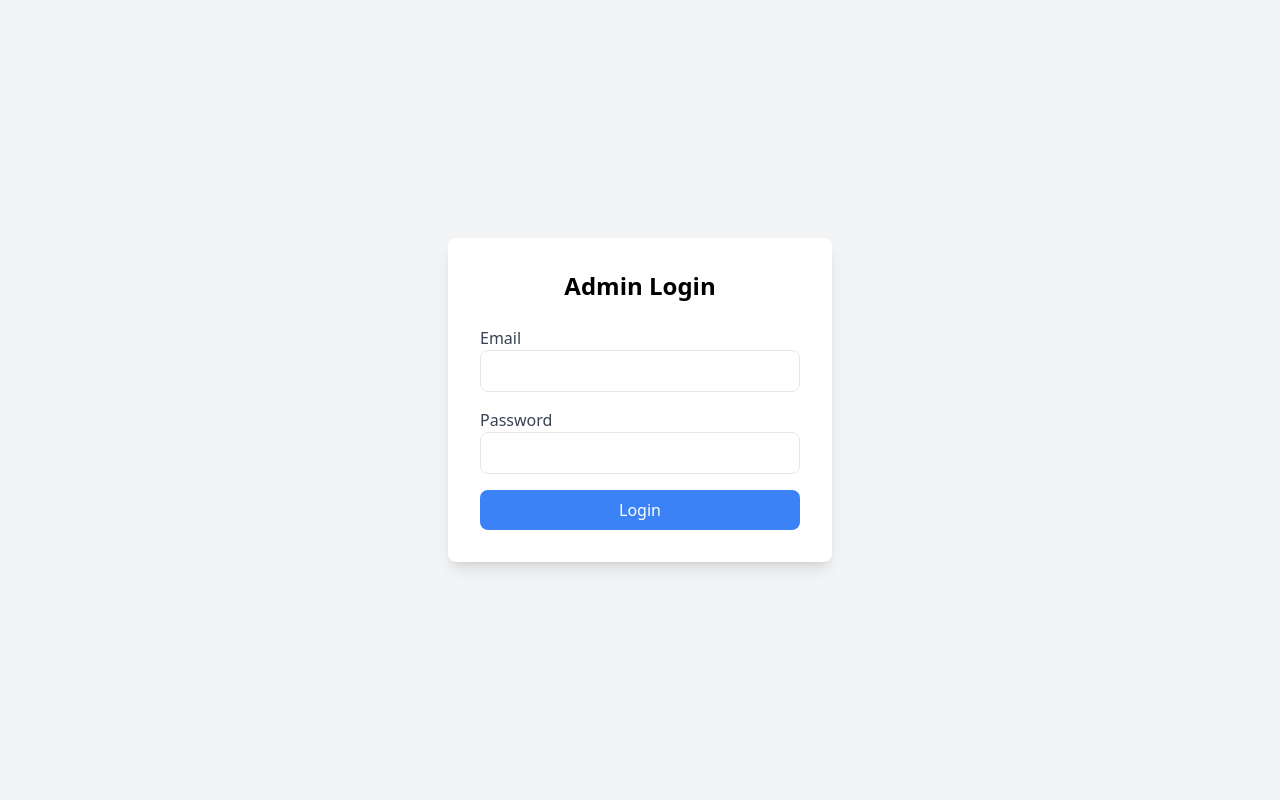
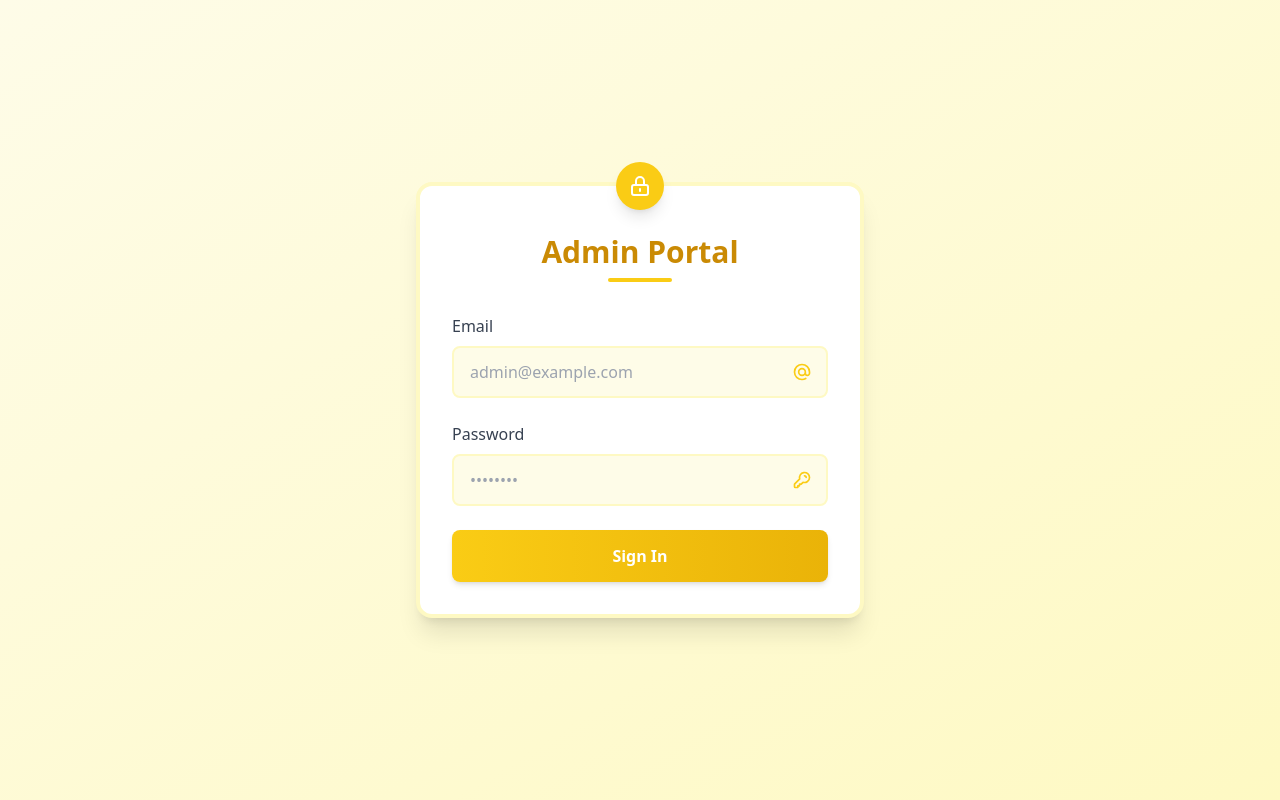
Before and after one commit to sandeep7070/LmsAdmin, a React (Vite) app: page /login in a window 1280 px wide. Built offline with nearby package versions, Linux system fonts and the light colour scheme; no server answers.

Commit message:
Authentication and Protected Routing

```diff
--- a/src/App.jsx
+++ b/src/App.jsx
@@ -1,64 +1,88 @@
-import { BrowserRouter, Routes, Route } from 'react-router-dom';
-import { Toaster } from 'sonner';
-import SideLayout from './SideHeader';
-import Dashboadsh from './Components/Dashboad/Dashboad';
-import ServiceTable from './Pages/Service/ServiceTable';
-import SimpleTable from './Pages/TeamP/TeamProtiles';
-import AboutCompany from './Pages/AboutCompany/AboutCompany';
-import CourseList from './Pages/Course/Course';
-import StyledTable from './Pages/Blog/BlogAll';
-import Testimonials from './Pages/Testimonials/Testimoials';
-import TestimonialForm from './Pages/Testimonials/TestimonialsForm';
-import RegistrationForm from './Pages/RegistrationsF/Registrations'
-import ServiceForm from './Pages/Service/ServiceForm'
-import UpdateJob from './Pages/Update-of-Job/UpdateJob'
-import NoticeBoad from './Pages/Notice-Boad/NoticeBoad'
-import CourseForm from './Pages/Course/CourseForm';
-import AdminDashboard from './Components/Staff ManagerDasboad/AdminDashboad';
-import Expense from './Pages/Expense/Expense';
-import ExpenseForm from './Pages/Expense/ExpenseForm';
-import JobForm from './Pages/Update-of-Job/JobForm';
-import Gallery from './Pages/Gallery/Gallery';
-import Inquiries from './Pages/Inquiries/Inquiries';
-import CompanyProfileForm from './Pages/AboutCompany/CompanyProfileForm';
-import AdminLogin from './Components/AdminAuthentication/AdminLogin';
+import { BrowserRouter, Routes, Route, Navigate } from "react-router-dom";
+import { Toaster } from "sonner";
+import { lazy, Suspense, useEffect } from "react";
+import { useSelector, useDispatch } from "react-redux";
+import { checkAuth } from "./Redux/Actions/authActions";
+import SideLayout from "./SideHeader";
+import AdminLogin from "./Components/AdminAuthentication/AdminLogin";
+import ProtectedRoute from "./Components/AdminAuthentication/ProtectedRoute";
+
+// Lazy-loaded components
+const Dashboard = lazy(() => import("./Components/Dashboad/Dashboad"));
+const AdminDashboard = lazy(() => import("./Components/Staff ManagerDasboad/AdminDashboad"));
+const ServiceTable = lazy(() => import("./Pages/Service/ServiceTable"));
+const ServiceForm = lazy(() => import("./Pages/Service/ServiceForm"));
+const SimpleTable = lazy(() => import("./Pages/TeamP/TeamProtiles"));
+const AboutCompany = lazy(() => import("./Pages/AboutCompany/AboutCompany"));
+const CompanyProfileForm = lazy(() => import("./Pages/AboutCompany/CompanyProfileForm"));
+const CourseList = lazy(() => import("./Pages/Course/Course"));
+const CourseForm = lazy(() => import("./Pages/Course/CourseForm"));
+const Expense = lazy(() => import("./Pages/Expense/Expense"));
+const ExpenseForm = lazy(() => import("./Pages/Expense/ExpenseForm"));
+const StyledTable = lazy(() => import("./Pages/Blog/BlogAll"));
+const Testimonials = lazy(() => import("./Pages/Testimonials/Testimoials"));
+const TestimonialForm = lazy(() => import("./Pages/Testimonials/TestimonialsForm"));
+const RegistrationForm = lazy(() => import("./Pages/RegistrationsF/Registrations"));
+const NoticeBoad = lazy(() => import("./Pages/Notice-Boad/NoticeBoad"));
+const UpdateJob = lazy(() => import("./Pages/Update-of-Job/UpdateJob"));
+const JobForm = lazy(() => import("./Pages/Update-of-Job/JobForm"));
+const Gallery = lazy(() => import("./Pages/Gallery/Gallery"));
+const Inquiries = lazy(() => import("./Pages/Inquiries/Inquiries"));
 
 function App() {
+  const { isAuthenticated } = useSelector((state) => state.auth);
+  const dispatch = useDispatch();
+
+  // Check authentication status on mount
+  useEffect(() => {
+    dispatch(checkAuth());
+  }, [dispatch]);
+
   return (
     <BrowserRouter>
       <Routes>
-        <Route path="/login" element={<AdminLogin />} />
-        <Route path="/*" element={
+        {/* Redirect to dashboard if already authenticated */}
+        <Route path="/login" element={isAuthenticated ? <Navigate to="/" replace /> : <AdminLogin />} />
+
+        {/* Protected routes */}
+        <Route
+          path="/*"
+          element={
+            <ProtectedRoute>
               <div className="flex">
                 <SideLayout />
                 <div className="flex-1">
+                  <Suspense fallback={<div className="text-center mt-10">Loading...</div>}>
                     <Routes>
-                <Route path="/" element={<Dashboadsh />} />
-                <Route path= "/StaffManeger" element={<AdminDashboard/>} />
+                      <Route path="/" element={<Dashboard />} />
+                      <Route path="/StaffManeger" element={<AdminDashboard />} />
                       <Route path="/Service" element={<ServiceTable />} />
-                <Route path='/Service/form' element={<ServiceForm />} />
+                      <Route path="/Service/form" element={<ServiceForm />} />
                       <Route path="/Team" element={<SimpleTable />} />
                       <Route path="/About" element={<AboutCompany />} />
                       <Route path="/About/form" element={<CompanyProfileForm />} />
                       <Route path="/Course" element={<CourseList />} />
                       <Route path="/Course/form" element={<CourseForm />} />
-                <Route path = "/Expense" element={<Expense/>} />
-                <Route path = "/Expense/form" element={<ExpenseForm/>} />
+                      <Route path="/Expense" element={<Expense />} />
+                      <Route path="/Expense/form" element={<ExpenseForm />} />
                       <Route path="/Blog" element={<StyledTable />} />
                       <Route path="/Testimonials" element={<Testimonials />} />
                       <Route path="/Testimonials/form" element={<TestimonialForm />} />
                       <Route path="/Registrations" element={<RegistrationForm />} />
-                <Route path='/Notice-Board' element={<NoticeBoad/>} />
+                      <Route path="/Notice-Board" element={<NoticeBoad />} />
                       <Route path="/Job" element={<UpdateJob />} />
                       <Route path="/Job/form" element={<JobForm />} />
                       <Route path="/Gallery" element={<Gallery />} />
                       <Route path="/Inquiries" element={<Inquiries />} />
                     </Routes>
+                  </Suspense>
                 </div>
-            <Toaster richColors position="top-center" />
               </div>
-        } />
+            </ProtectedRoute>
+          }
+        />
       </Routes>
+      <Toaster  position="top-center" richColors />
     </BrowserRouter>
   );
 }
--- a/src/Components/AdminAuthentication/AdminLogin.jsx
+++ b/src/Components/AdminAuthentication/AdminLogin.jsx
@@ -1,52 +1,113 @@
 import { useState } from "react";
+import { useDispatch } from "react-redux";
+import { checkAuth } from "../../Redux/Actions/authActions";
 import { useNavigate } from "react-router-dom";
+import { toast } from "sonner";
+import Spinner from "../../Components/Spinner/Spinner";
 
 const AdminLogin = () => {
   const [email, setEmail] = useState("");
   const [password, setPassword] = useState("");
+  const dispatch = useDispatch();
   const navigate = useNavigate();
+  const [loading, setLoading] = useState(false);
 
   const handleSubmit = async (e) => {
     e.preventDefault();
+    if (!email.trim()) {
+      toast("Email is required");
+      return;
+    }
+    if (!password.trim()) {
+      toast("Password is required");
+      return;
+    }
+    setLoading(true);
     try {
-
+      const response = await fetch(
+        "https://amsbackendlive.onrender.com/api/auth/login",
+        {
+          method: "POST",
+          credentials: "include",
+          headers: { "Content-Type": "application/json" },
+          body: JSON.stringify({ email, password }),
+        }
+      );
+      const data = await response.json();
+      if (response.ok) {
+        toast.success(data.message);
+        dispatch(checkAuth());
+        navigate("/");
+      } else {
+        toast.warning(data.message);
+      }
     } catch (error) {
-
+      console.error("Error during login:", error);
+    } finally {
+      setLoading(false);
     }
   };
 
   return (
-    <div className="flex items-center justify-center min-h-screen bg-gray-100">
-      <div className="bg-white p-8 rounded-lg shadow-lg w-96">
-        <h2 className="text-2xl font-bold mb-6 text-center">Admin Login</h2>
-        <form onSubmit={handleSubmit}>
-          <div className="mb-4">
-            <label className="block text-gray-700">Email</label>
+    <div className="min-h-screen bg-gradient-to-br from-yellow-50 to-yellow-100 flex items-center justify-center p-4">
+      <div className="relative bg-white rounded-2xl shadow-xl w-full max-w-md p-8 border-4 border-yellow-100">
+        {loading && <Spinner />}
+
+        {/* Decorative elements */}
+        <div className="absolute -top-6 left-1/2 transform -translate-x-1/2">
+          <div className="h-12 w-12 bg-yellow-400 rounded-full flex items-center justify-center shadow-lg">
+            <svg className="w-6 h-6 text-white" fill="none" stroke="currentColor" viewBox="0 0 24 24">
+              <path strokeLinecap="round" strokeLinejoin="round" strokeWidth="2" d="M12 15v2m-6 4h12a2 2 0 002-2v-6a2 2 0 00-2-2H6a2 2 0 00-2 2v6a2 2 0 002 2zm10-10V7a4 4 0 00-8 0v4h8z" />
+            </svg>
+          </div>
+        </div>
+
+        <h2 className="text-3xl font-bold text-center mb-8 text-yellow-600 mt-4">
+          Admin Portal
+          <div className="mt-2 w-16 h-1 bg-yellow-400 mx-auto rounded-full" />
+        </h2>
+
+        <form onSubmit={handleSubmit} className="space-y-6">
+          <div>
+            <label className="block text-gray-700 mb-2 font-medium">Email</label>
+            <div className="relative">
               <input
                 type="email"
                 value={email}
                 onChange={(e) => setEmail(e.target.value)}
-              className="w-full p-2 border rounded-lg focus:outline-none focus:ring focus:border-blue-300"
-              required
+                className="w-full px-4 py-3 rounded-lg bg-yellow-50 border-2 border-yellow-100 focus:border-yellow-400 focus:ring-2 focus:ring-yellow-200 outline-none transition-all"
+                placeholder="admin@example.com"
               />
+              <svg className="w-5 h-5 absolute right-4 top-1/2 transform -translate-y-1/2 text-yellow-400" fill="none" stroke="currentColor" viewBox="0 0 24 24">
+                <path strokeLinecap="round" strokeLinejoin="round" strokeWidth="2" d="M16 12a4 4 0 10-8 0 4 4 0 008 0zm0 0v1.5a2.5 2.5 0 005 0V12a9 9 0 10-9 9m4.5-1.206a8.959 8.959 0 01-4.5 1.207" />
+              </svg>
             </div>
-          <div className="mb-4">
-            <label className="block text-gray-700">Password</label>
+          </div>
+
+          <div>
+            <label className="block text-gray-700 mb-2 font-medium">Password</label>
+            <div className="relative">
               <input
                 type="password"
                 value={password}
                 onChange={(e) => setPassword(e.target.value)}
-              className="w-full p-2 border rounded-lg focus:outline-none focus:ring focus:border-blue-300"
-              required
+                className="w-full px-4 py-3 rounded-lg bg-yellow-50 border-2 border-yellow-100 focus:border-yellow-400 focus:ring-2 focus:ring-yellow-200 outline-none transition-all"
+                placeholder="••••••••"
               />
+              <svg className="w-5 h-5 absolute right-4 top-1/2 transform -translate-y-1/2 text-yellow-400" fill="none" stroke="currentColor" viewBox="0 0 24 24">
+                <path strokeLinecap="round" strokeLinejoin="round" strokeWidth="2" d="M15 7a2 2 0 012 2m4 0a6 6 0 01-7.743 5.743L11 17H9v2H7v2H4a1 1 0 01-1-1v-2.586a1 1 0 01.293-.707l5.964-5.964A6 6 0 1121 9z" />
+              </svg>
             </div>
+          </div>
+
           <button
             type="submit"
-            className="w-full bg-blue-500 text-white py-2 rounded-lg hover:bg-blue-600 transition"
+            className="w-full py-3.5 bg-gradient-to-r from-yellow-400 to-yellow-500 hover:from-yellow-500 hover:to-yellow-600 text-white font-semibold rounded-lg transition-all duration-300 shadow-md hover:shadow-lg"
           >
-            Login
+            Sign In
           </button>
         </form>
+
       </div>
     </div>
   );
--- /dev/null
+++ b/src/Components/AdminAuthentication/ProtectedRoute.jsx
@@ -0,0 +1,27 @@
+import React, { useEffect } from "react";
+import { useSelector, useDispatch } from "react-redux";
+import { checkAuth } from "../../Redux/Actions/authActions";
+import Spinner from "../Spinner/Spinner";
+import { Navigate } from "react-router-dom";
+
+const ProtectedRoute = ({ children }) => {
+  const { isAuthenticated, loading } = useSelector((state) => state.auth);
+  const dispatch = useDispatch();
+
+  useEffect(() => {
+    dispatch(checkAuth());
+  }, [dispatch]);
+
+  if (loading) {
+    return <Spinner />;
+  }
+
+  // If already logged out, redirect to login
+  if (!isAuthenticated) {
+    return <Navigate to="/login" replace />;
+  }
+
+  return children;
+};
+
+export default ProtectedRoute;
--- /dev/null
+++ b/src/Redux/Actions/authActions.js
@@ -0,0 +1,19 @@
+
+export const checkAuth = () => async (dispatch) => {
+  try {
+    const res = await fetch("https://amsbackendlive.onrender.com/api/auth/check-auth", {
+      method: "GET",
+      credentials: "include", // Ensures cookies are sent
+    });
+
+    const data = await res.json();
+
+    if (data.isAuthenticated) {
+      dispatch({ type: "CHECK_AUTH_SUCCESS", payload: true });
+    } else {
+      dispatch({ type: "CHECK_AUTH_FAILURE", payload: false });
+    }
+  } catch (error) {
+    dispatch({ type: "CHECK_AUTH_FAILURE", payload: false });
+  }
+};
--- /dev/null
+++ b/src/Redux/Reducers/authReducer.js
@@ -0,0 +1,17 @@
+const initialState = {
+  isAuthenticated: false,
+  loading: true,
+};
+
+const authReducer = (state = initialState, action) => {
+  switch (action.type) {
+    case "CHECK_AUTH_SUCCESS":
+      return { ...state, isAuthenticated: true, loading: false };
+    case "CHECK_AUTH_FAILURE":
+      return { ...state, isAuthenticated: false, loading: false };
+    default:
+      return state;
+  }
+};
+
+export default authReducer;
--- a/src/Redux/Store/store.js
+++ b/src/Redux/Store/store.js
@@ -7,6 +7,7 @@ import expenseReducer from "../Reducers/expenseReducers";
 import jobReducer from "../Reducers/jobReducers";
 import blogReducer from "../Reducers/BlogReducer";
 import galleryReducer from '../Reducers/galleryReducer'
+import authReducer from '../Reducers/authReducer'
 
 const store = configureStore({
   reducer: {
@@ -17,7 +18,8 @@ const store = configureStore({
     expenses: expenseReducer,
     jobs: jobReducer,
     blogs: blogReducer,
-    gallery:galleryReducer
+    gallery:galleryReducer,
+    auth:authReducer
   },
 });
 
```
Also changed, not shown: src/Components/Dashboad/Dashboad.jsx (+8 -8 lines), src/SideHeader.jsx (+65 -41 lines). Lines whose indentation alone changed are shown as unchanged.
